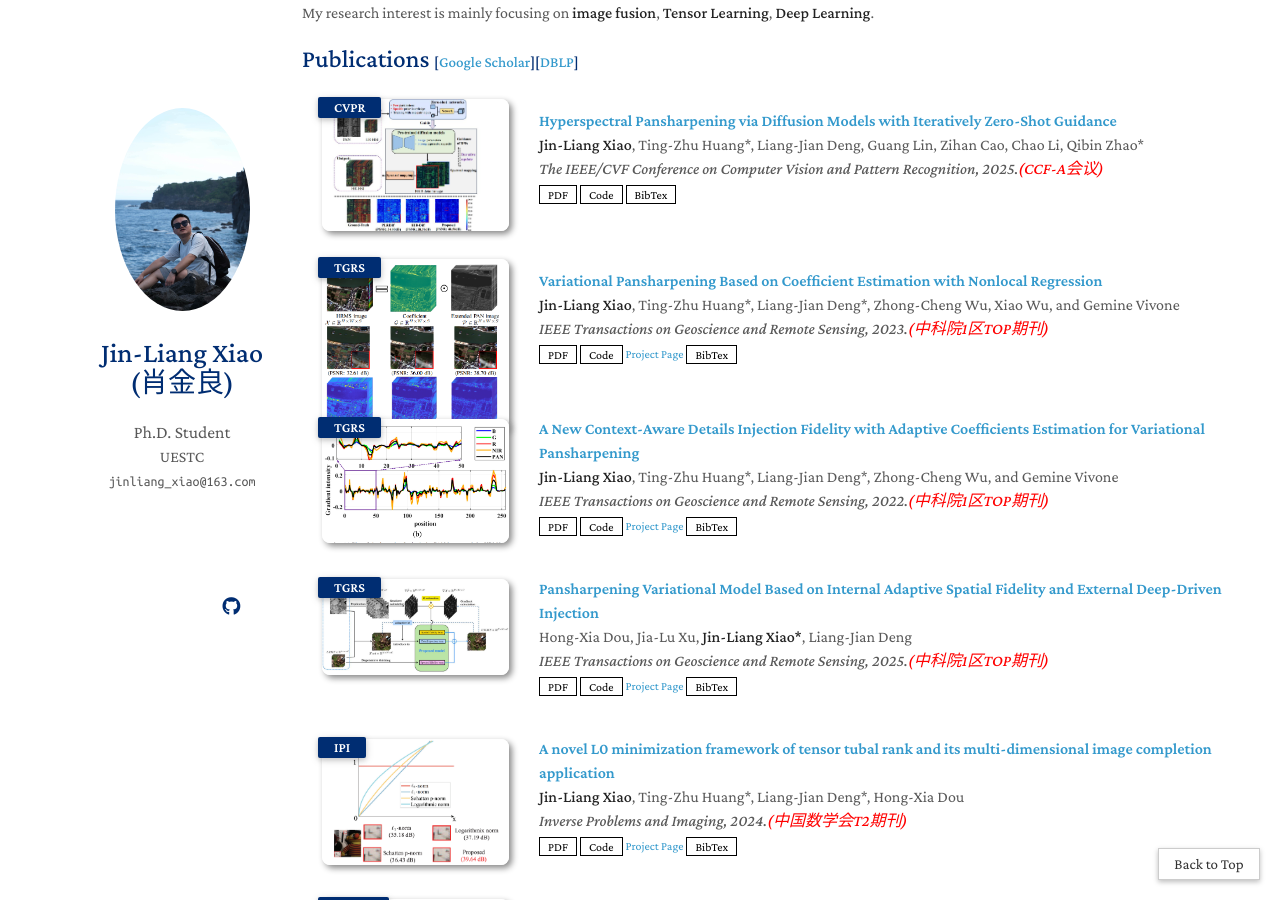
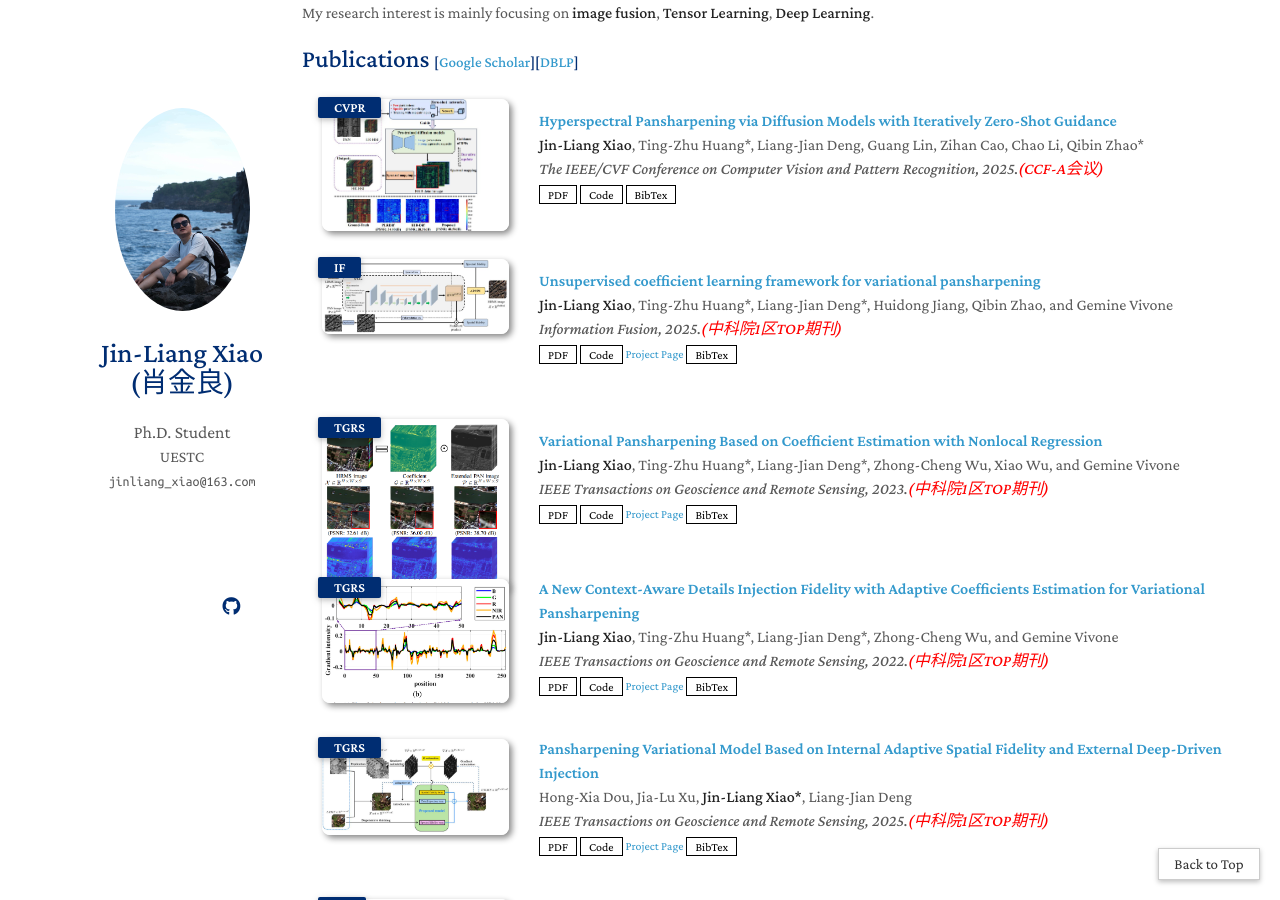
Before and after one commit to Jin-liangXiao/Jin-liangXiao.github.io, a Jekyll site: the page built from index.md, in a window 1280 px wide and 900 px high, scrolled down 312 px. Built offline with Jekyll 4.4.1, drawn with Linux system fonts in a browser that asks for light colours; nearby versions of some CDN libraries; a style sheet for code colours, icons or effects is not loaded; our own code applies the rules of GitHub Pages for plain Markdown files.

Commit message:
Update publications.md

```diff
--- a/_includes/publications.md
+++ b/_includes/publications.md
@@ -24,6 +24,29 @@
       <a href="https://openaccess.thecvf.com/content/CVPR2025/papers/Xiao_Hyperspectral_Pansharpening_via_Diffusion_Models_with_Iteratively_Zero-Shot_Guidance_CVPR_2025_paper.pdf" class="btn btn-sm z-depth-0" role="button" target="_blank" style="font-size:12px;">PDF</a>
       <a href="https://github.com/Jin-liangXiao/DM-zs" class="btn btn-sm z-depth-0" role="button" target="_blank" style="font-size:12px;">Code</a>
       <a href="" class="btn btn-sm z-depth-0" role="button" target="_blank" style="font-size:12px;">BibTex</a>
+    </div>
+  </div>
+</div>
+</li>
+
+
+
+<li>
+<div class="pub-row">
+  <div class="col-sm-3 abbr" style="position: relative;padding-right: 15px;padding-left: 15px;">
+    <img src="assets/img/ucl.jpg" width="200px" class="teaser img-fluid z-depth-1" style="">
+            <abbr class="badge">IF</abbr>
+  </div>
+  <div class="col-sm-9" style="position: relative;padding-right: 15px;padding-left: 20px;">
+      <div class="title"><a href="https://www.sciencedirect.com/science/article/abs/pii/S1566253525008528">Unsupervised coefficient learning framework for variational pansharpening</a></div>
+      <div class="author"><strong>Jin-Liang Xiao</strong>, Ting-Zhu Huang*, Liang-Jian Deng*, Huidong Jiang, Qibin Zhao, and Gemine Vivone</div>
+      <div class="periodical"><em>Information Fusion, 2025.<strong><font color="#FF0000">(中科院1区TOP期刊)</font></strong></em>
+      </div>
+    <div class="links">
+      <a href="https://www.sciencedirect.com/science/article/abs/pii/S1566253525008528" class="btn btn-sm z-depth-0" role="button" target="_blank" style="font-size:12px;">PDF</a>
+      <a href="https://github.com/Jin-liangXiao/UCL" class="btn btn-sm z-depth-0" role="button" target="_blank" style="font-size:12px;">Code</a>
+      <a href="https://github.com/Jin-liangXiao/UCL" style="font-size:12px;">Project Page</a>
+      <a href="https://github.com/Jin-liangXiao/UCL" class="btn btn-sm z-depth-0" role="button" target="_blank" style="font-size:12px;">BibTex</a>
     </div>
   </div>
 </div>
```
